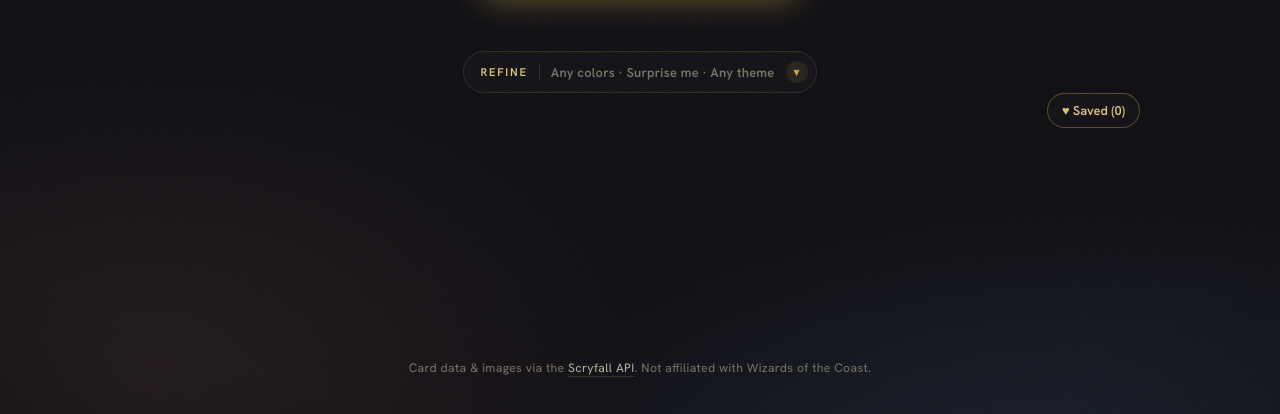
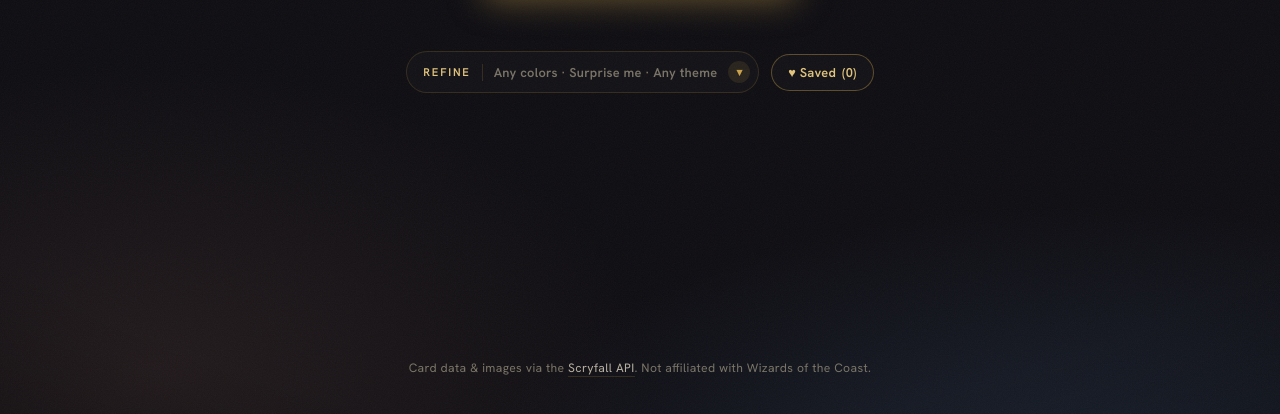
Before and after one commit to BenSimpsonDigital/RandomCommander, a plain HTML site: page index.html in a window 1280 px wide. Shown: the part 386-800 px from the top of the page. Drawn offline with nearby package versions, Linux system fonts and the light colour scheme.

Commit message:
Move Saved button into the refine row
It was pushed to the far right of the history bar by a flex spacer, so it
floated alone before any deal. Now it sits beside Refine (always visible,
reachable before dealing) as a matching gold pill. History bar holds only
Prev/Next and shows once something's been dealt.

Co-Authored-By: Claude Opus 4.8 <noreply@anthropic.com>

```diff
--- a/index.html
+++ b/index.html
@@ -192,7 +192,13 @@
   .hint{text-align:center;color:var(--parchment-faint);font-size:.8rem;margin-top:14px;letter-spacing:.02em}
 
   /* ---------- refine toggle + collapsible console ---------- */
-  .refine-row{display:flex;justify-content:center;margin-top:20px}
+  .refine-row{display:flex;justify-content:center;align-items:center;gap:12px;margin-top:20px;flex-wrap:wrap}
+  .saved-pill{appearance:none;background:rgba(255,255,255,.02);border:1px solid rgba(201,162,75,.4);
+    color:var(--gold-soft);font-family:var(--sans);font-size:.8rem;font-weight:600;letter-spacing:.02em;
+    padding:9px 16px;border-radius:999px;cursor:pointer;display:inline-flex;align-items:center;gap:6px;
+    transition:all .2s var(--ease)}
+  .saved-pill:hover{color:var(--gold);border-color:var(--gold);background:rgba(201,162,75,.1)}
+  .saved-pill:focus-visible{outline:2px solid var(--gold);outline-offset:2px}
   .refine{appearance:none;background:rgba(255,255,255,.02);border:1px solid var(--line);
     color:var(--parchment-dim);font-family:var(--sans);font-size:.8rem;font-weight:600;
     letter-spacing:.02em;padding:9px 8px 9px 16px;border-radius:999px;cursor:pointer;
@@ -342,7 +348,6 @@
   .hist-btn:hover:not(:disabled){color:var(--parchment);border-color:rgba(201,162,75,.4)}
   .hist-btn:disabled{opacity:.3;cursor:default}
   .hist-btn:focus-visible{outline:2px solid var(--gold);outline-offset:2px}
-  .hist-spacer{flex:1}
   #savedBtn{color:var(--gold-soft);border-color:rgba(201,162,75,.4)}
 
   .btn.is-saved{background:rgba(201,162,75,.16);border-color:var(--gold);color:var(--gold-soft)}
@@ -427,6 +432,7 @@
         <span class="r-summary" id="refineSummary">Any colors · Surprise me · Any theme</span>
         <span class="caret" aria-hidden="true">▾</span>
       </button>
+      <button class="saved-pill" id="savedBtn" aria-haspopup="dialog">♥ Saved <span id="savedCount">(0)</span></button>
     </div>
 
     <!-- ============ FILTER CONSOLE (collapsible) ============ -->
@@ -517,12 +523,10 @@
      </div>
     </div>
 
-    <!-- history bar lives outside the stage so the Saved button is reachable before any deal -->
+    <!-- session history (Prev/Next); the Saved button now lives up in the refine row -->
     <div class="histbar" id="histbar" hidden>
       <button class="hist-btn" id="prevBtn" aria-label="Previous commander">‹ Prev</button>
       <button class="hist-btn" id="nextBtn" aria-label="Next commander">Next ›</button>
-      <span class="hist-spacer"></span>
-      <button class="hist-btn" id="savedBtn" aria-haspopup="dialog">♥ Saved <span id="savedCount">(0)</span></button>
     </div>
 
     <!-- ============ STAGE ============ -->
@@ -1222,8 +1226,8 @@
 
   function updateSavedCount(){ savedCountEl.textContent = `(${loadSaved().length})`; }
   function refreshHistBar(){
-    // show the bar once there's history OR saved commanders to reach
-    histbar.hidden = state.history.length === 0 && loadSaved().length === 0;
+    // Prev/Next only matter once something's been dealt; the Saved button lives in the refine row now
+    histbar.hidden = state.history.length === 0;
     prevBtn.hidden = nextBtn.hidden = state.history.length === 0; // hide nav until something's been dealt
     prevBtn.disabled = state.histIndex <= 0;
     nextBtn.disabled = state.histIndex >= state.history.length - 1;
```
